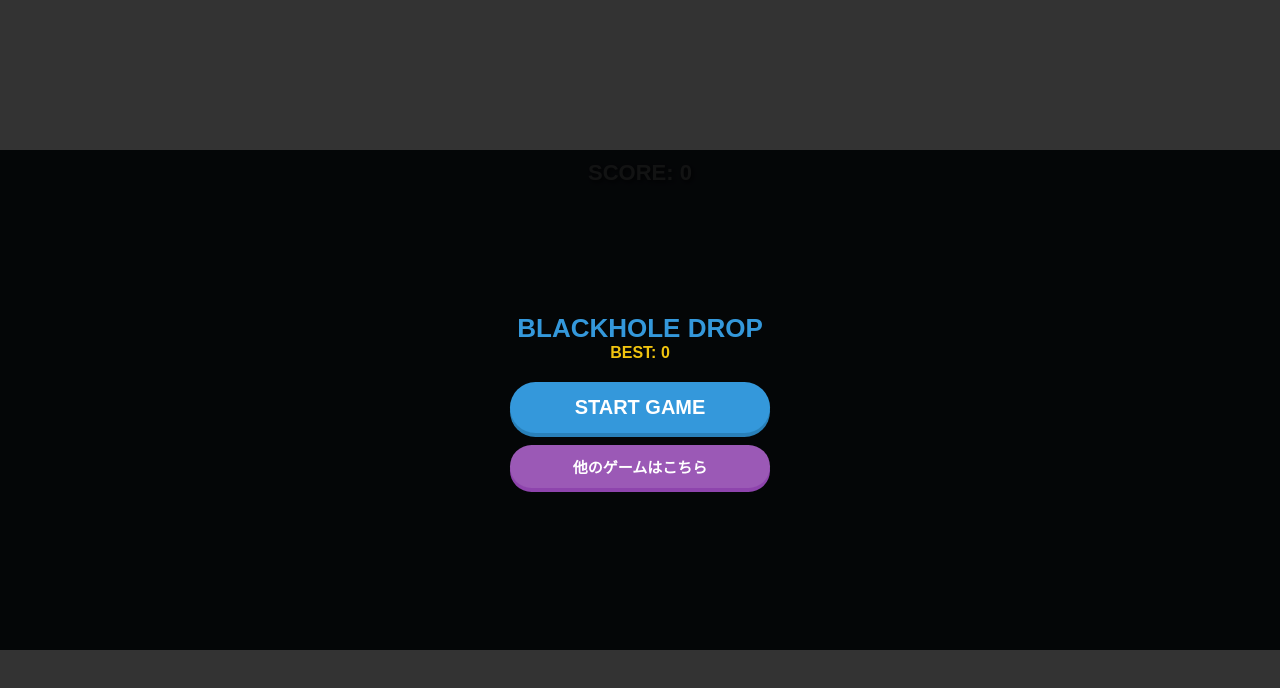
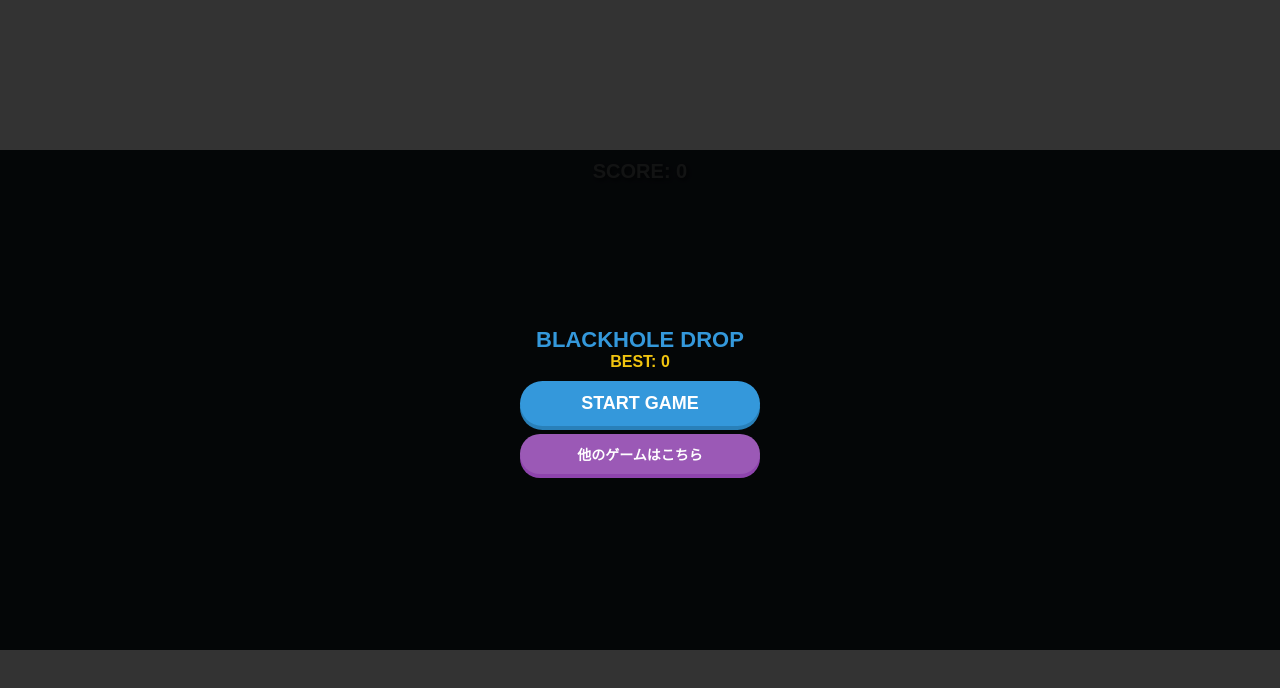
Before and after one commit to saaaachi/Blackhole-drop, a plain HTML site: page index.html in a window 1280 px wide. Drawn offline with Linux system fonts and the light colour scheme.

Commit message:
Update index.html

```diff
--- a/index.html
+++ b/index.html
@@ -3,7 +3,7 @@
 <head>
     <meta charset="UTF-8">
     <meta name="viewport" content="width=device-width, initial-scale=1.0, maximum-scale=1.0, user-scalable=no">
-    <title>Blackhole Drop v2.7</title>
+    <title>Blackhole Drop v2.8</title>
     <style>
         * { box-sizing: border-box; }
         html, body {
@@ -21,7 +21,7 @@
         #ad-bottom { bottom: 0; }
         iframe { border: none; width: 100%; height: 100%; }
 
-        /* ゲーム可視エリア */
+        /* ゲームエリア */
         #game-outer {
             position: absolute;
             top: 150px; bottom: 150px; left: 0; right: 0;
@@ -30,49 +30,47 @@
 
         canvas { display: block; width: 100%; height: 100%; }
 
-        /* スコア表示 */
         #ui {
             position: absolute; top: 10px; left: 0; width: 100%;
-            text-align: center; color: #ecf0f1; font-size: 22px; font-weight: bold;
+            text-align: center; color: #ecf0f1; font-size: 20px; font-weight: bold;
             pointer-events: none; text-shadow: 2px 2px 4px rgba(0,0,0,0.8); z-index: 20;
         }
 
-        /* メニュー（オーバーレイ） */
+        /* メニュー画面 */
         #menuScreen {
             position: absolute; top: 0; left: 0; width: 100%; height: 100%;
             background: rgba(0,0,0,0.92); z-index: 50;
             display: flex; flex-direction: column; align-items: center;
-            justify-content: center; /* 中央寄せ */
-            padding: 10px;
+            justify-content: center; padding: 10px;
         }
 
-        #menuHeader { text-align: center; margin-bottom: 10px; }
-        #menuTitle { color: #3498db; margin: 0; font-size: 26px; }
-        .best-info { font-weight: bold; color: #f1c40f; }
+        #menuHeader { text-align: center; margin-bottom: 5px; }
+        #menuTitle { color: #3498db; margin: 0; font-size: 22px; }
+        .best-info { font-weight: bold; color: #f1c40f; font-size: 16px; }
 
-        /* 中央の直接貼り付け広告：最初は隠しておく */
+        /* 中央広告：スタート時は非表示、ゲームオーバー時に表示 */
         #ad-middle-container {
             width: 300px; height: 250px; background: #000;
-            margin: 10px 0; display: none; /* ← ここがポイント */
+            margin: 5px 0; display: none;
             justify-content: center; align-items: center;
             border: 1px solid #333; flex-shrink: 0;
         }
 
-        /* ボタンエリア */
+        /* ボタン群：少しコンパクトにして押し出しを防止 */
         .btn-group {
             display: flex; flex-direction: column; align-items: center;
-            margin-top: 10px;
+            width: 100%; margin-top: 5px;
         }
 
         #goButton {
-            padding: 14px 0; font-size: 20px; background: #3498db; border: none;
+            padding: 12px 0; font-size: 18px; background: #3498db; border: none;
             border-radius: 50px; color: white; font-weight: bold; cursor: pointer;
-            box-shadow: 0 4px #2980b9; width: 260px; margin-bottom: 12px;
+            box-shadow: 0 4px #2980b9; width: 240px; margin-bottom: 8px;
         }
         .link-btn {
-            padding: 11px 0; font-size: 15px; background: #9b59b6;
+            padding: 10px 0; font-size: 14px; background: #9b59b6;
             border: none; border-radius: 50px; color: white; font-weight: bold;
-            text-decoration: none; width: 260px; text-align: center;
+            text-decoration: none; width: 240px; text-align: center;
             box-shadow: 0 4px #8e44ad;
         }
     </style>
@@ -97,7 +95,7 @@
 
             <div class="btn-group">
                 <button id="goButton">START GAME</button>
-                <a href="https://saaaachi.github.io/slime-math2/" class="link-btn">他のゲームはこちら</a>
+                <a href="https://saaaachi.github.io/Blackhole-drop/" class="link-btn">他のゲームはこちら</a>
             </div>
         </div>
     </div>
@@ -110,6 +108,7 @@
         const ui = document.getElementById("ui");
         const menuScreen = document.getElementById("menuScreen");
         const menuTitle = document.getElementById("menuTitle");
+        const menuHeader = document.getElementById("menuHeader");
         const adMid = document.getElementById("ad-middle-container");
         const bestUi = document.getElementById("best-ui");
         const goButton = document.getElementById("goButton");
@@ -201,12 +200,13 @@
                 bestUi.innerText = bestScore;
             }
 
-            // --- ゲームオーバー画面の演出 ---
+            // --- ゲームオーバー画面の調整 ---
             menuTitle.innerText = "GAME OVER";
             menuTitle.style.color = "#e74c3c";
             goButton.innerText = "RETRY";
 
-            // 中央広告をここだけで表示する
+            // スペース確保のため、タイトル部分を少し詰めるなどの調整が可能
+            // 今回は中央広告を表示し、ボタンをコンパクトにする
             adMid.style.display = "flex";
             menuScreen.style.display = "flex";
         }
```
